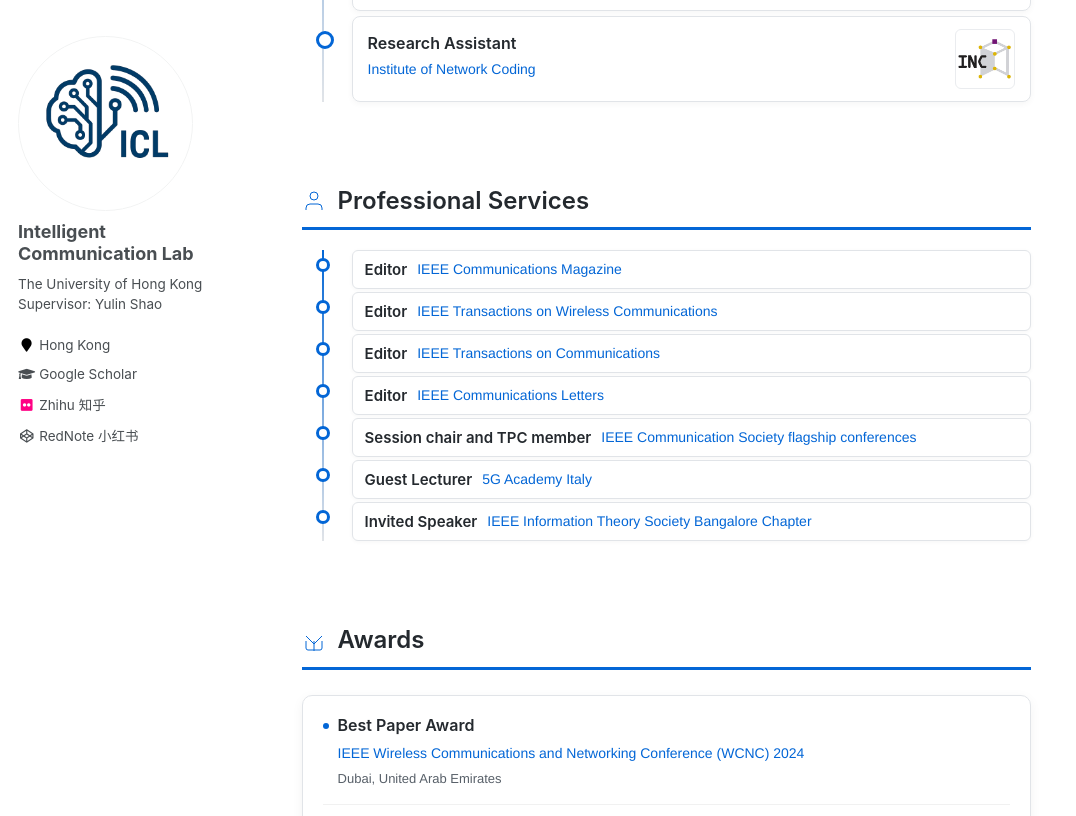
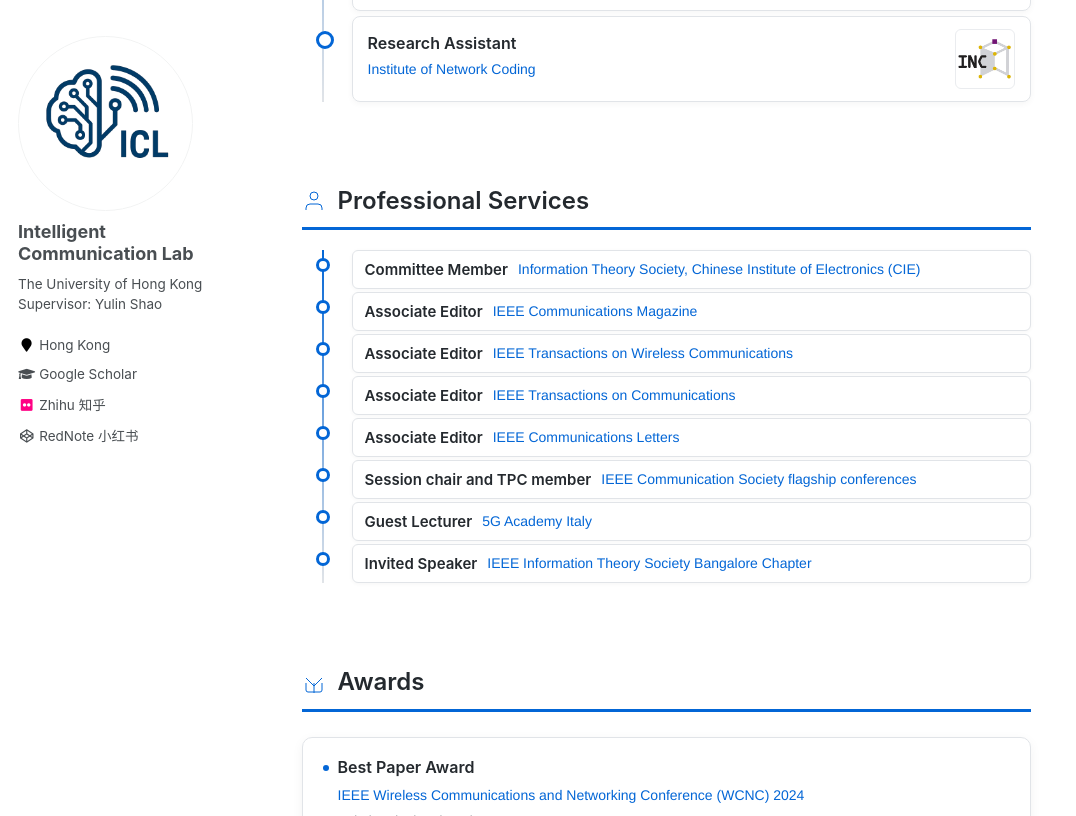
Before and after one commit to hku-icl/hku-icl.github.io, a Jekyll site: the page built from _pages/about.md, in a window 1280 px wide and 900 px high, scrolled down 1589 px, cut to the strip 0-816 px from the top of the window. Shown: the whole strip, without its empty margins (0-1076 px from the left). Built offline with Jekyll 4.4.1, drawn with Linux system fonts in a browser that asks for light colours.

Commit message:
Update about.md

```diff
--- a/_pages/about.md
+++ b/_pages/about.md
@@ -236,6 +236,22 @@ I received my B.S. and M.S. degrees (Hons.) in Communications and Information En
     <!-- 时间线竖线 -->
     <div style="position: absolute; left: 0; top: 0; bottom: 0; width: 2px; background: linear-gradient(to bottom, #0366d6, #e1e4e8);"></div>
 
+    <!-- 服务 0 -->
+    <div style="position: relative; margin-bottom: 3px; margin-left: 30px;">
+      <div style="position: absolute; left: -36px; top: 8px; width: 14px; height: 14px; background: white; border: 3px solid #0366d6; border-radius: 50%; z-index: 2;"></div>
+
+      <div style="background: white; border: 1px solid #e1e4e8; border-radius: 6px; padding: 8px 12px; box-shadow: 0 1px 4px rgba(0,0,0,0.04);">
+        <div style="display: flex; align-items: center; justify-content: space-between;">
+          <div style="flex-grow: 1;">
+            <div style="display: flex; align-items: center;">
+              <h3 style="margin: 0; color: #24292e; font-size: 15px; font-weight: 600; margin-right: 10px;">Committee Member</h3>
+              <p style="margin: 0; color: #0366d6; font-size: 14px; font-weight: 500;">Information Theory Society, Chinese Institute of Electronics (CIE)</p>
+            </div>
+          </div>
+        </div>
+      </div>
+    </div>
+
     <!-- 服务 1 -->
     <div style="position: relative; margin-bottom: 3px; margin-left: 30px;">
       <div style="position: absolute; left: -36px; top: 8px; width: 14px; height: 14px; background: white; border: 3px solid #0366d6; border-radius: 50%; z-index: 2;"></div>
@@ -244,7 +260,7 @@ I received my B.S. and M.S. degrees (Hons.) in Communications and Information En
         <div style="display: flex; align-items: center; justify-content: space-between;">
           <div style="flex-grow: 1;">
             <div style="display: flex; align-items: center;">
-              <h3 style="margin: 0; color: #24292e; font-size: 15px; font-weight: 600; margin-right: 10px;">Editor</h3>
+              <h3 style="margin: 0; color: #24292e; font-size: 15px; font-weight: 600; margin-right: 10px;">Associate Editor</h3>
               <p style="margin: 0; color: #0366d6; font-size: 14px; font-weight: 500;">IEEE Communications Magazine</p>
             </div>
           </div>
@@ -260,7 +276,7 @@ I received my B.S. and M.S. degrees (Hons.) in Communications and Information En
         <div style="display: flex; align-items: center; justify-content: space-between;">
           <div style="flex-grow: 1;">
             <div style="display: flex; align-items: center;">
-              <h3 style="margin: 0; color: #24292e; font-size: 15px; font-weight: 600; margin-right: 10px;">Editor</h3>
+              <h3 style="margin: 0; color: #24292e; font-size: 15px; font-weight: 600; margin-right: 10px;">Associate Editor</h3>
               <p style="margin: 0; color: #0366d6; font-size: 14px; font-weight: 500;">IEEE Transactions on Wireless Communications</p>
             </div>
           </div>
@@ -276,7 +292,7 @@ I received my B.S. and M.S. degrees (Hons.) in Communications and Information En
         <div style="display: flex; align-items: center; justify-content: space-between;">
           <div style="flex-grow: 1;">
             <div style="display: flex; align-items: center;">
-              <h3 style="margin: 0; color: #24292e; font-size: 15px; font-weight: 600; margin-right: 10px;">Editor</h3>
+              <h3 style="margin: 0; color: #24292e; font-size: 15px; font-weight: 600; margin-right: 10px;">Associate Editor</h3>
               <p style="margin: 0; color: #0366d6; font-size: 14px; font-weight: 500;">IEEE Transactions on Communications</p>
             </div>
           </div>
@@ -292,7 +308,7 @@ I received my B.S. and M.S. degrees (Hons.) in Communications and Information En
         <div style="display: flex; align-items: center; justify-content: space-between;">
           <div style="flex-grow: 1;">
             <div style="display: flex; align-items: center;">
-              <h3 style="margin: 0; color: #24292e; font-size: 15px; font-weight: 600; margin-right: 10px;">Editor</h3>
+              <h3 style="margin: 0; color: #24292e; font-size: 15px; font-weight: 600; margin-right: 10px;">Associate Editor</h3>
               <p style="margin: 0; color: #0366d6; font-size: 14px; font-weight: 500;">IEEE Communications Letters</p>
             </div>
           </div>
```
